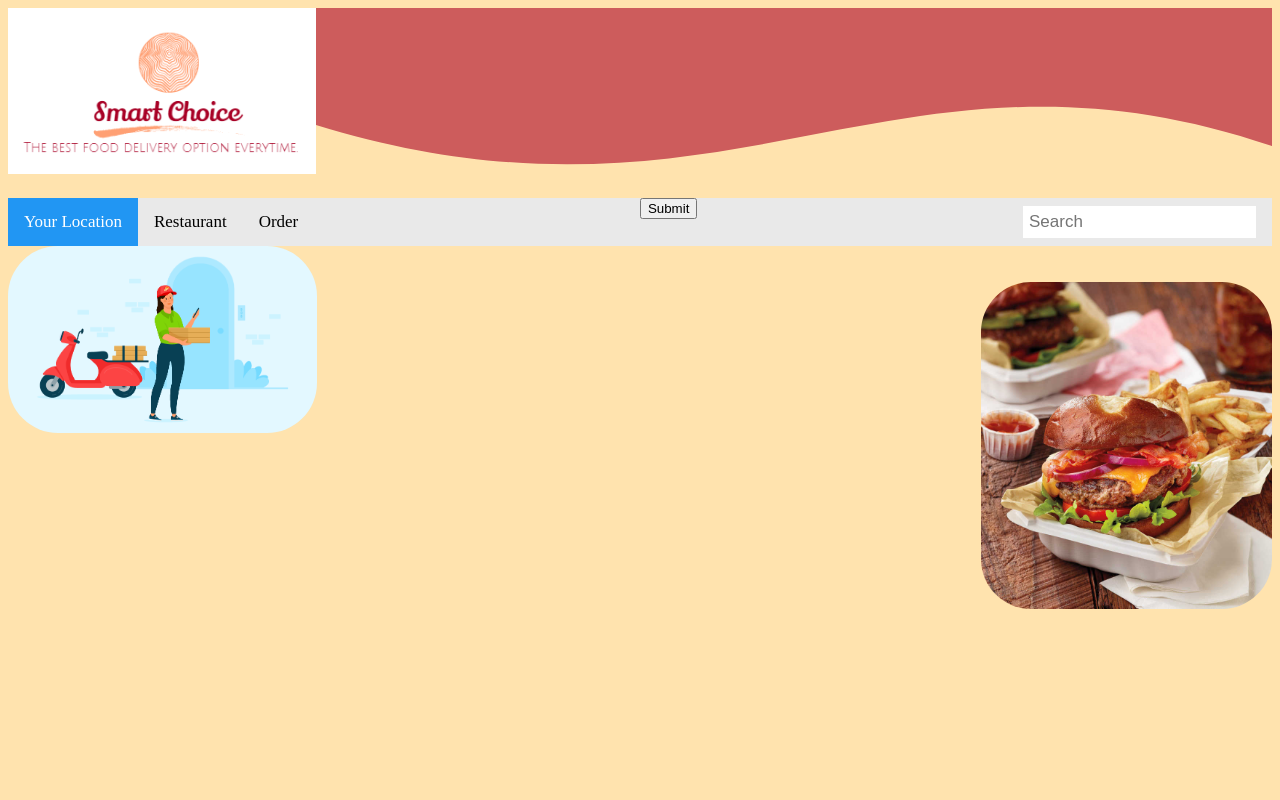
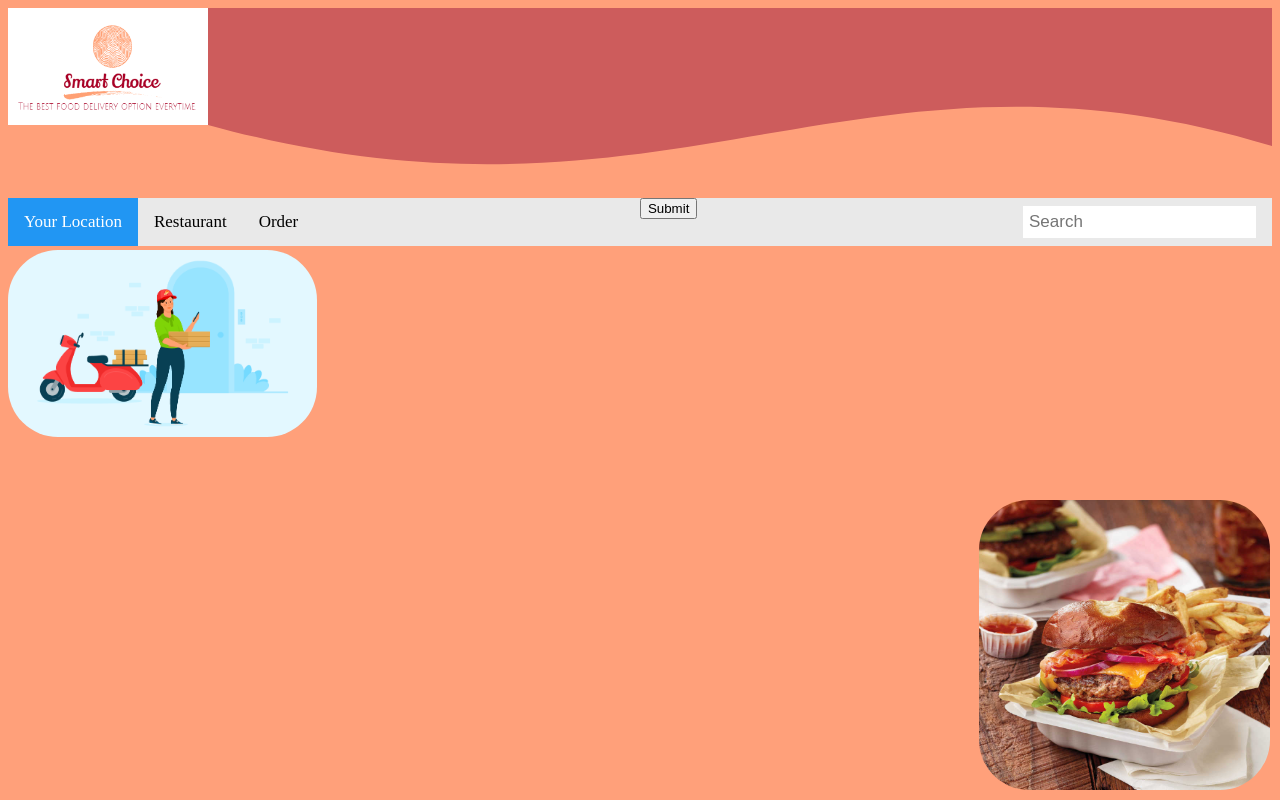
Before and after one commit to JWaym0nd/CS-4850, a PHP site: page / in a window 1280 px wide. Run offline with PHP 8.4, Linux system fonts and the light colour scheme.

Commit message:
Update styles.css

```diff
--- a/website/css/styles.css
+++ b/website/css/styles.css
@@ -1,21 +1,26 @@
 body {
-	background-color: #ffe3ae;
+	background-color: lightsalmon;
 }
 /* Below css creates our image parameters */
 img.smart_choice-png-1 {
 	display:inline-block;
-	width: 308px;
-	height: 166px;
+	width: 200px;
+	height: 117px;
 }
 img.how-to-start-a-food-delivery-business-png-1 {
+    position: absolute;
         border-radius: 50px;
+    top: 250px;
 	width: 309px;
 	height: 187px;
 }
 img.burger-webp-1 {
+    position: absolute;
         border-radius: 50px;
 	width: 291px;
-	height: 327px;
+	height: 290px;
+	bottom: 10px;
+	right: 10px;
 }
 
 /* The below css creates our search bar */
```
